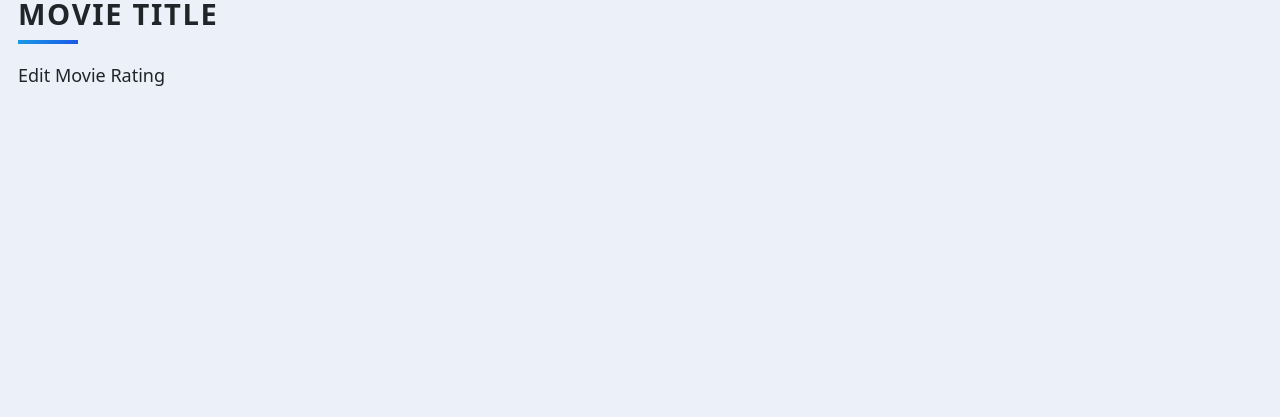
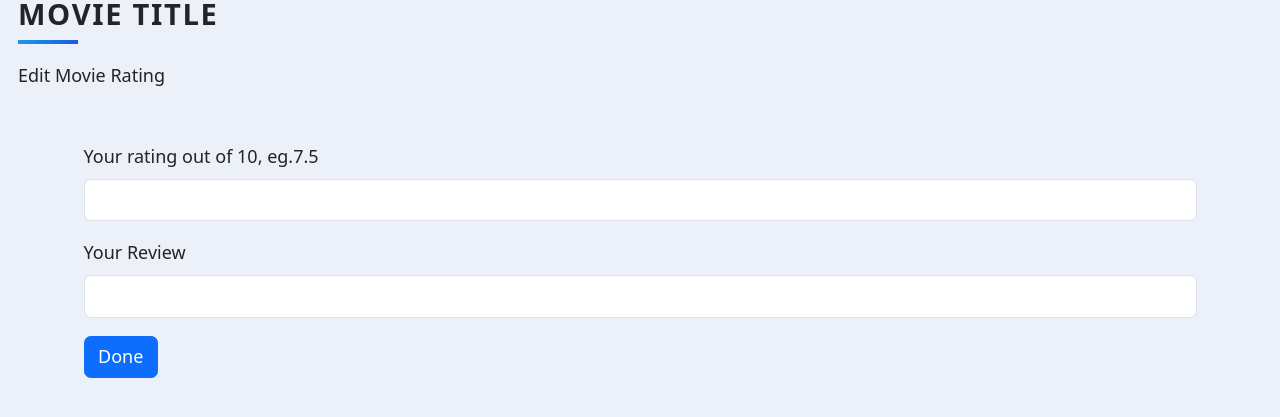
Before and after one commit to Damsith-LK/Web-Development-with-Python, a Flask app: template Virtual-library/templates/edit.html in a window 1280 px wide. Shown: the top 417 px of the page. Run offline with Flask 3, Linux system fonts and the light colour scheme; the template is opened without the code that fills it: values that come from a table or form of the project are taken from there, others are empty; some libraries are stand-ins or nearby versions.

Commit message:
Complete 2nd requirement - Able to Edit a Movie's Rating and Review

```diff
--- a/Favourite-Movies/main.py
+++ b/Favourite-Movies/main.py
@@ -1,8 +1,8 @@
 # Day 64 - My Top 10 Favourite Movies Website
 """
 Requirements of this website
-    1. Be Able to View Movie List Items
-    2. Be Able to Edit a Movie's Rating and Review
+    1. Be Able to View Movie List Items - Done
+    2. Be Able to Edit a Movie's Rating and Review - Done
     3. Be Able to Delete Movies from the Database
     4. Be Able to Add New Movies Via the Add Page
     5. Be Able to Sort and Rank the Movies By Rating
@@ -12,8 +12,8 @@ from flask import Flask, render_template, redirect, url_for, request
 from flask_bootstrap import Bootstrap5
 from flask_sqlalchemy import SQLAlchemy
 from flask_wtf import FlaskForm
-from wtforms import StringField, SubmitField
-from wtforms.validators import DataRequired
+from wtforms import StringField, SubmitField, FloatField
+from wtforms.validators import DataRequired, Length, NumberRange
 import requests
 
 app = Flask(__name__)
@@ -38,6 +38,12 @@ class Movie(db.Model):
 with app.app_context():
     db.create_all()
 
+# Form to edit rating and review of a movie
+class RateMovieForm(FlaskForm):
+    rating = FloatField(label="Your rating out of 10, eg.7.5", validators=[DataRequired(), NumberRange(min=0, max=10)])
+    review = StringField(label="Your Review", validators=[DataRequired(), Length(max=40)])
+    submit = SubmitField(label="Done")
+
 
 @app.route("/")
 def home():
@@ -46,5 +52,23 @@ def home():
     return render_template("index.html", movies=all_movies)
 
 
+@app.route("/edit", methods=["POST", "GET"])
+def edit():
+    """For updating movie rating and review"""
+    movie_id = request.args["id"]
+    # Adding an if here to prevent unnecessary requests, eg: just /edit instead of /edit?id=some_id
+    if movie_id is not None:
+        edit_form = RateMovieForm()
+        if edit_form.validate_on_submit():
+            with app.app_context():
+                to_update_movie = db.session.execute(db.Select(Movie).where(Movie.id == movie_id)).scalar()
+                to_update_movie.rating = edit_form.rating.data
+                to_update_movie.review = edit_form.review.data
+                db.session.commit()
+            return redirect(url_for('home'))
+        return render_template("edit.html", form=edit_form)
+    return redirect(url_for('home'))
+
+
 if __name__ == '__main__':
     app.run(debug=True)
--- a/Favourite-Movies/templates/edit.html
+++ b/Favourite-Movies/templates/edit.html
@@ -1,10 +1,13 @@
 {% extends 'base.html' %}
-
+{% from 'bootstrap5/form.html' import render_form %}
 {% block title %}Edit Movies{% endblock %}
 
 {% block content %}
 <div class="content">
   <h1 class="heading">Movie Title</h1>
-    <p class="description">Edit Movie Rating</p>
+  <p class="description">Edit Movie Rating</p>
+  <div class="container">
+    {{ render_form(form) }}
   </div>
+</div>
 {% endblock %}
--- a/Favourite-Movies/templates/index.html
+++ b/Favourite-Movies/templates/index.html
@@ -24,7 +24,7 @@
             {{movie.description}}
           </p>
 
-          <a href="#" class="button">Update</a>
+          <a href="{{url_for('edit', id=movie.id)}}" class="button">Update</a>
           <a href="#" class="button delete-button">Delete</a>
 
         </div>
@@ -33,7 +33,7 @@
   {% endfor %}
 </div>
 <div class="container text-center add">
-<a href="#" class="button">Add Movie</a>
+  <a href="#" class="button">Add Movie</a>
 </div>
 
 {% endblock %}
```
